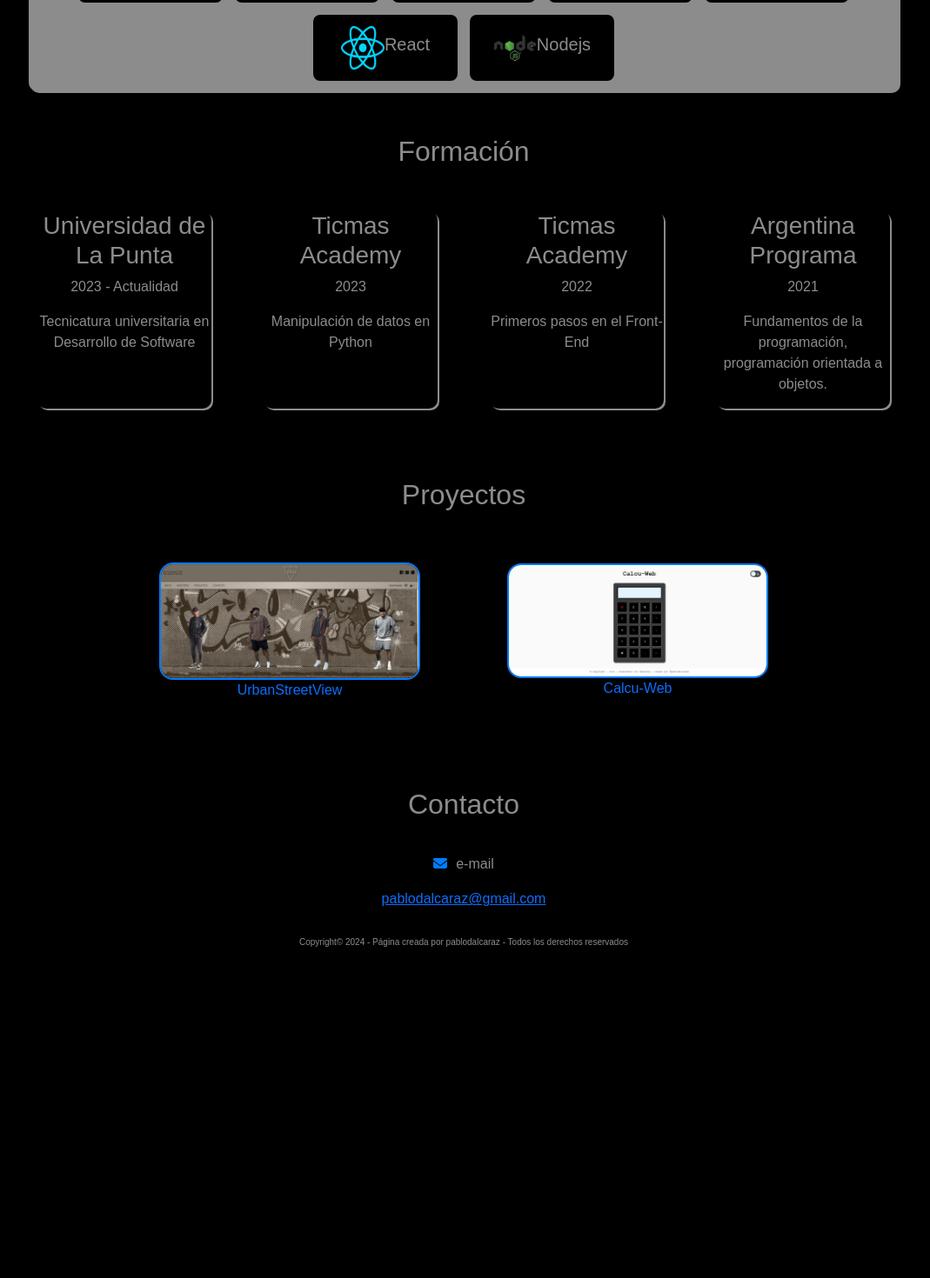
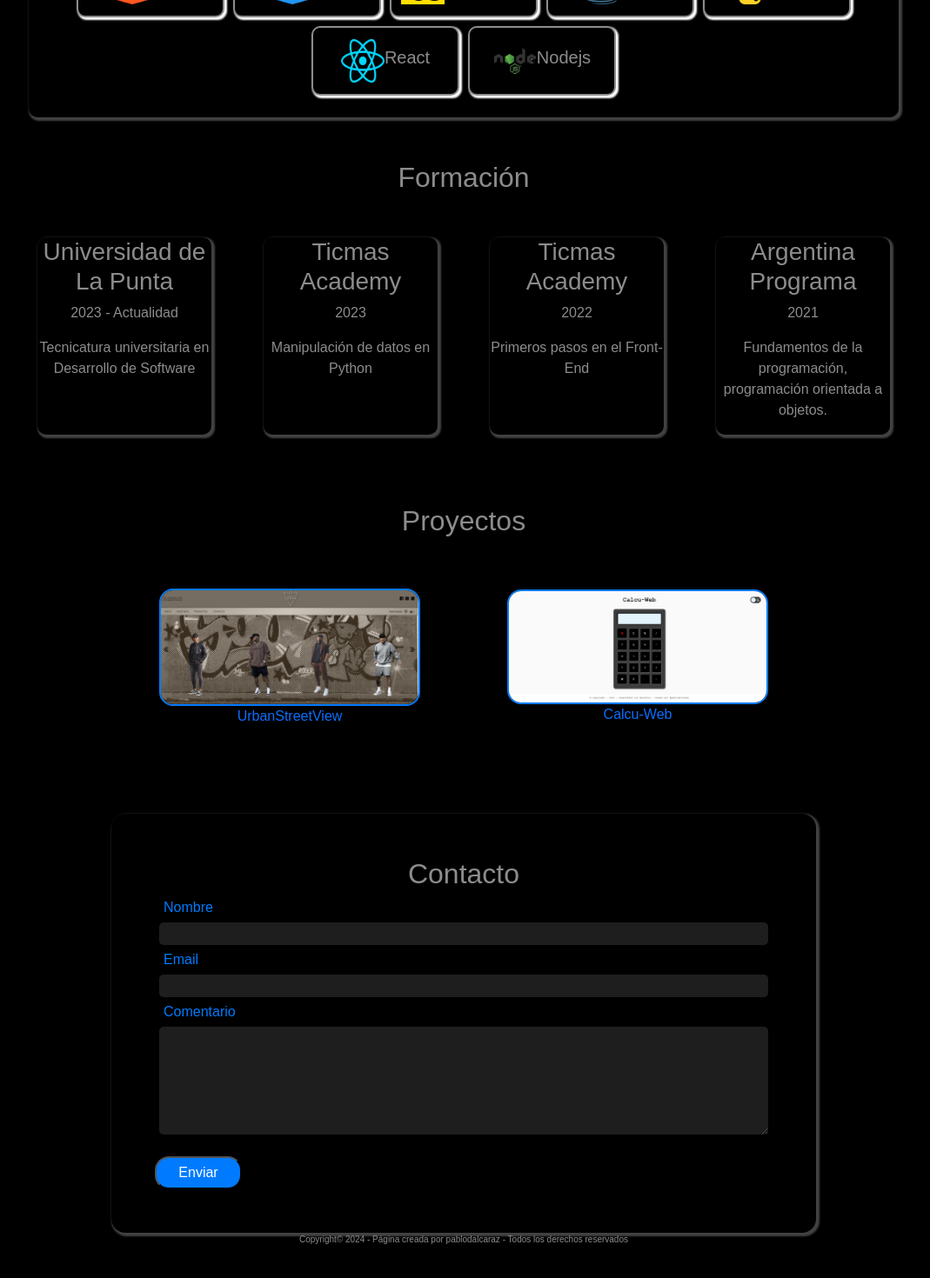
Before and after one commit to pablodalcaraz/cv-pablo-react, a React (Vite) app: page / in a window 1280 px wide. Shown: the part 1250-2720 px from the top of the page at 87% size, without its empty margins (107-1176 px from the left). Before the commit the page ends 2391 px from the top, so only its background shows below. Built offline with nearby package versions, Linux system fonts and the light colour scheme.

Commit message:
formulario de contacto

```diff
--- a/src/App.css
+++ b/src/App.css
@@ -154,7 +154,7 @@ h1 {
   width: 310px;
   color: white;
   border-radius: 10px;
-  box-shadow: 2px 2px 0px 0px #8c8c8c;
+  box-shadow:  2px 2px 2px 2px rgba(134, 131, 131, 0.5);
   padding: 5px;
   margin: 15px;
   font-size: 13px;
@@ -198,9 +198,9 @@ h1 {
 
 .cont-items {
   border-radius: 10px;
-  box-shadow: 2px 2px 0px 0px #8c8c8c;
-  background-color: #8c8c8c;
-  padding: 5px;
+  box-shadow:  2px 2px 2px 2px rgba(134, 131, 131, 0.5);
+
+  padding: 20px;
   max-width: 1000px;
 }
 @media (max-width: 600px){
@@ -222,6 +222,11 @@ h1 {
   padding: 2.5px;
   margin: 5px;
   background-color: #000000;
+  box-shadow:  2px 2px 2px 1px white;
+  cursor: pointer;
+}
+.item:hover{
+  transform: scale(1.1);
 }
 @media (max-width: 600px){
   .item {
@@ -271,7 +276,7 @@ h1 {
   max-width: 200px;
   color: #8c8c8c;
   border-radius: 10px;
-  box-shadow: 2px 2px 0px 0px #8c8c8c;
+  box-shadow:  2px 2px 2px 2px rgba(134, 131, 131, 0.5);
   margin: 30px;
 }
 
@@ -379,3 +384,62 @@ h1 {
   left: 0;
   right: unset;
 }
+.formulario{
+  border-radius: 16px;
+  padding: 50px;
+  background-color: #000;
+  box-shadow:  2px 2px 2px 2px rgba(134, 131, 131, 0.5);
+  text-align: left;
+
+}
+.form{
+  display: flex;
+  flex-direction: column;
+}
+.form label{
+  margin-left: 10px;
+  color: #007bff;
+}
+.enviar{
+  border-radius: 16px;
+  background-color: #007bff;
+  color: white;
+  width: 100px;
+  padding: 5px;
+  margin-top: 20px;
+}
+.form input, textarea{
+  background: none;
+  background-color: #3c3c3c;
+  opacity: 0.5;
+  border-radius: 5px;
+  width: 700px;
+  margin: 5px;
+  border: none;
+}
+@media (max-width: 768px){
+  .formulario{
+    padding: 5px;
+  }
+  .form input, textarea{
+    width: 340px;
+  }
+  .form button{
+    margin-left: 130px;
+    margin-bottom: 15px;
+  }
+  .item{
+    transform: scale(0.6);
+    margin: 0;
+  }
+  .cont-items{
+    display: flex;
+    flex-wrap: wrap;
+  }
+  .proyectos-cont{
+    display: block;
+  }
+  .proyecto{
+    padding: 5px;
+  }
+}
--- a/src/App.jsx
+++ b/src/App.jsx
@@ -21,6 +21,7 @@ import Python from './images/python.png'
 import React from './images/react.png'
 import Java from './images/java.png'
 import { useEffect, useState } from 'react';
+import ContactForm from './ContactForm ';
 
 function App() {
 
@@ -56,6 +57,8 @@ function App() {
       [columna]: !showReadMore[columna]
     })
   }
+
+
   return (
     <>
     <div className='cont-switch'>
@@ -310,17 +313,10 @@ function App() {
       </div>
       <div className="contacto" id="contacto">
         <div className="seccionContacto">
-          <h2 className="titulo">Contacto</h2>
 
-          <div className="fila-ct">
+          <ContactForm/>
 
 
-            <div className="columna-ct">
-              <p><FontAwesomeIcon icon={faEnvelope} style={{ color: '#007bff', marginRight: '10px' }} />e-mail</p>
-              <a className="info" href="mailto:pablodalcaraz@gmail.com">pablodalcaraz@gmail.com</a>
-
-            </div>
-          </div>
           <footer id="copyright">
             Copyright&copy; 2024 - Página creada por pablodalcaraz - Todos los
             derechos reservados
--- /dev/null
+++ b/src/ContactForm .jsx
@@ -0,0 +1,81 @@
+import { useState } from "react";
+
+
+
+const ContactForm = () => {
+    const [inputValues, setInputValues] = useState({
+        nombre: '',
+        email: '',
+        comentario: ''
+    });
+    const [errors, setErrors] = useState({});
+
+    const onInputChange = (event) => {
+        const { id, value } = event.target;
+        setInputValues({
+            ...inputValues,
+            [id]: value
+        });
+    };
+
+    const validate = () => {
+        let errors = {};
+
+        if (!inputValues.nombre.trim()) {
+            errors.nombre = 'Campo obligatorio';
+        }
+
+        if (!inputValues.email.trim()) {
+            errors.email = 'Campo obligatorio';
+        } else if (!/\S+@\S+\.\S+/.test(inputValues.email)) {
+            errors.email = 'Email inválido';
+        }
+
+        if (!inputValues.comentario.trim()) {
+            errors.comentario = 'Campo obligatorio';
+        }
+
+
+        return errors;
+    };
+
+    const onSubmit = (event) => {
+        event.preventDefault();
+        const errors = validate();
+        if (Object.keys(errors).length === 0) {
+            console.log(inputValues);
+            // Aquí puedes agregar la lógica para enviar el formulario
+        } else {
+            setErrors(errors);
+        }
+    };
+    const handleFocus = (e) => {
+        const { id } = e.target;
+        if (errors[id]) {
+          // Si hay un error en el campo, limpiamos el valor y reseteamos el error
+          setInputValues({ ...inputValues, [id]: '' });
+          setErrors({ ...errors, [id]: '' });
+        }
+      };
+    return (
+        <div className='formulario' id='formulario'>
+            <h2 className='titulo'>Contacto</h2>
+            <form onSubmit={onSubmit} className='form'>
+                <label htmlFor="nombre">Nombre</label>
+                <input type="text" id='nombre' value={inputValues.nombre} onChange={onInputChange} style={{ backgroundColor: errors.nombre ? 'pink' : '' }} onFocus={handleFocus} />
+                {errors.nombre && <p className="error" style={{ color: 'red', fontSize: '10px', marginLeft: '10px' }} >{errors.nombre}</p>}
+
+                <label htmlFor="email">Email</label>
+                <input type="email" id='email' value={inputValues.email} onChange={onInputChange} style={{ backgroundColor: errors.nombre ? 'pink' : '' }} onFocus={handleFocus} />
+                {errors.email && <p className="error" style={{ color: 'red', fontSize: '10px', marginLeft: '10px' }} >{errors.email}</p>}
+
+                <label htmlFor="comentario">Comentario</label>
+                <textarea id="comentario" rows={5} value={inputValues.comentario} onChange={onInputChange} style={{ backgroundColor: errors.nombre ? 'pink' : '' }} onFocus={handleFocus}></textarea>
+                {errors.comentario && <p className="error" style={{ color: 'red', fontSize: '10px', marginLeft: '10px' }} >{errors.comentario}</p>}
+
+                <button type='submit' className='enviar' id='enviar'>Enviar</button>
+            </form>
+        </div>
+    );
+};
+export default ContactForm
```
